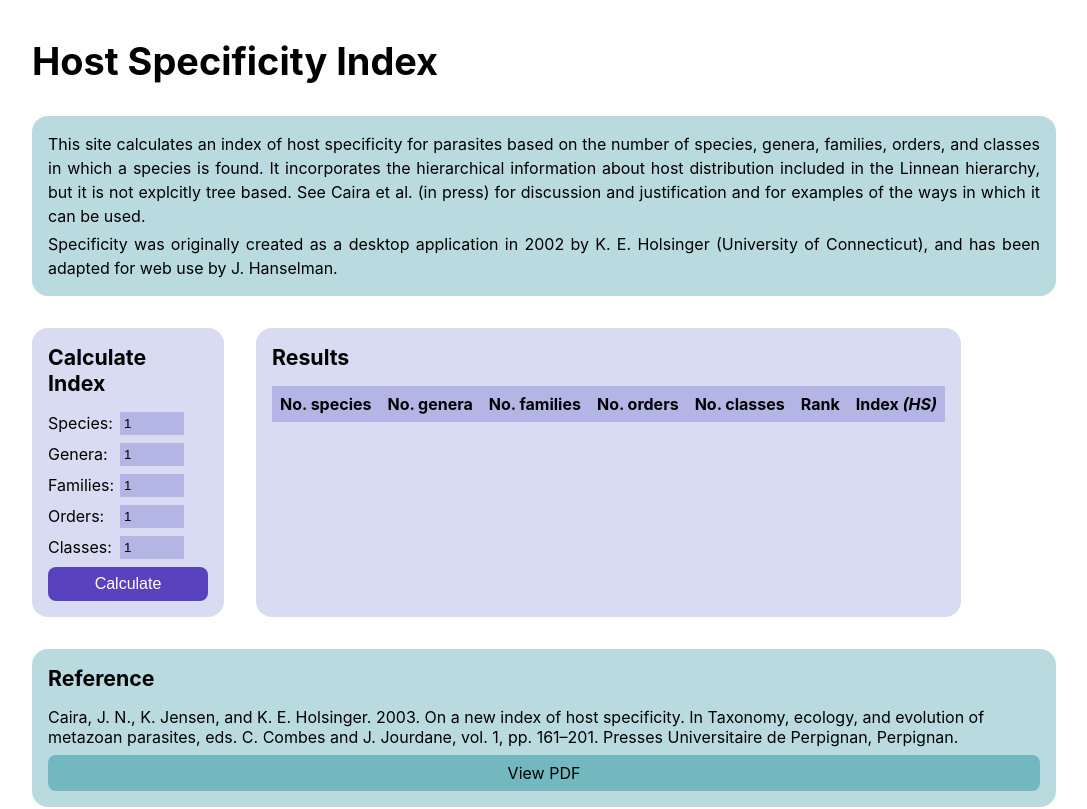
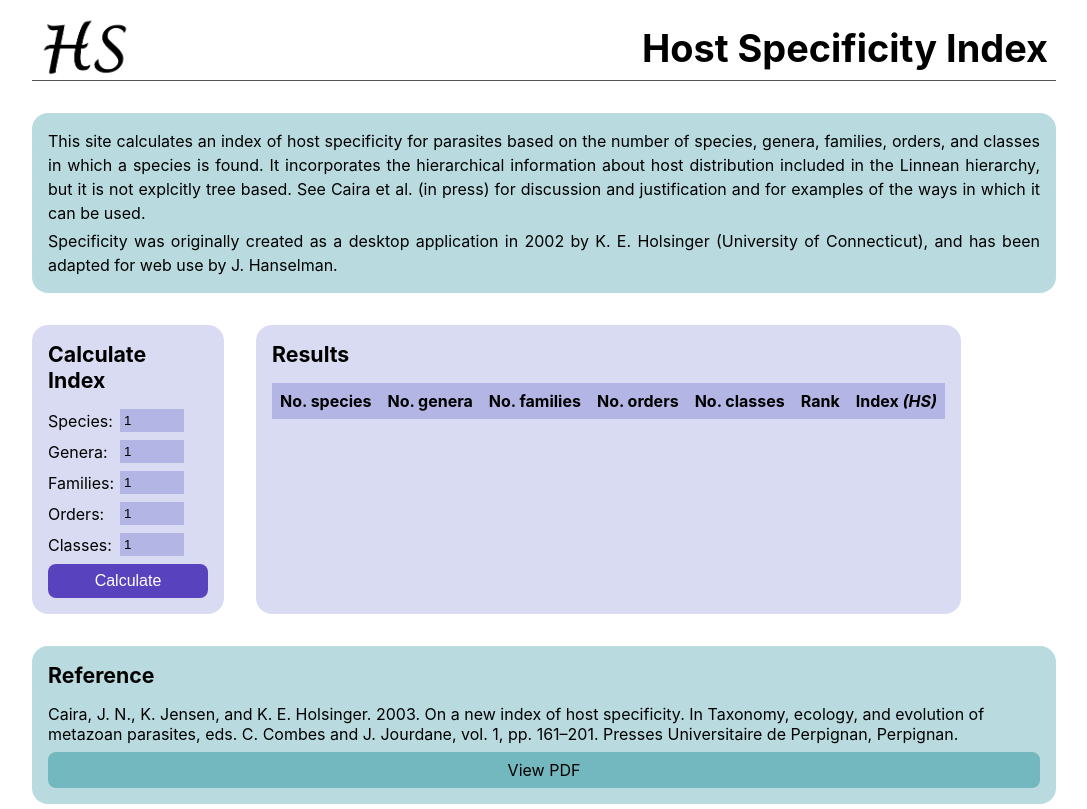
Before and after one commit to JamesHansIV/specificity, a React (Vite) app in the folder specificity-app/: page / in a window 1280 px wide. Shown: the top 809 px of the page, without its empty margins (96-1183 px from the left). Built offline with nearby package versions, Linux system fonts and the light colour scheme; a web font is replaced by a local one.

Commit message:
added logo to header

```diff
--- a/specificity-app/src/App.module.css
+++ b/specificity-app/src/App.module.css
@@ -40,8 +40,22 @@
     flex-wrap: wrap;
 }
 
+.headerContainer {
+    display: flex;
+    justify-content: space-between;
+    align-items: center;
+    height: 4rem;
+    margin-top: 1rem;
+    border-bottom: 1px solid rgb(83, 83, 83);
+    padding: 0 0.5rem;
+}
+
 .headerContent {
-    margin-bottom: 0;
+    margin: 0;
+}
+
+.headerLogo {
+    height: 100%;
 }
 
 .field {
--- a/specificity-app/src/App.tsx
+++ b/specificity-app/src/App.tsx
@@ -4,6 +4,7 @@ import styles from './App.module.css';
 
 import tapeworms_unlocked_logo from './assets/tapeworms_unlocked_logo.png';
 import gcd_logo from './assets/gcd_logo.png';
+import specificity_logo from './assets/specificity_logo.png';
 
 const SPECIES_MAX: number = 1000;
 const GENERA_MAX: number = 500;
@@ -92,6 +93,7 @@ function App() {
         <div className={styles.appContainer}>
             <div className={styles.appContent}>
                 <div className={styles.headerContainer}>
+                    <img className={styles.headerLogo} src={specificity_logo} />
                     <h3 className={styles.headerContent}>Host Specificity Index</h3>
                 </div>
                 <div className={styles.aboutContainer}>
```
Also changed, not shown: specificity-app/src/assets/specificity_logo.png (added).
